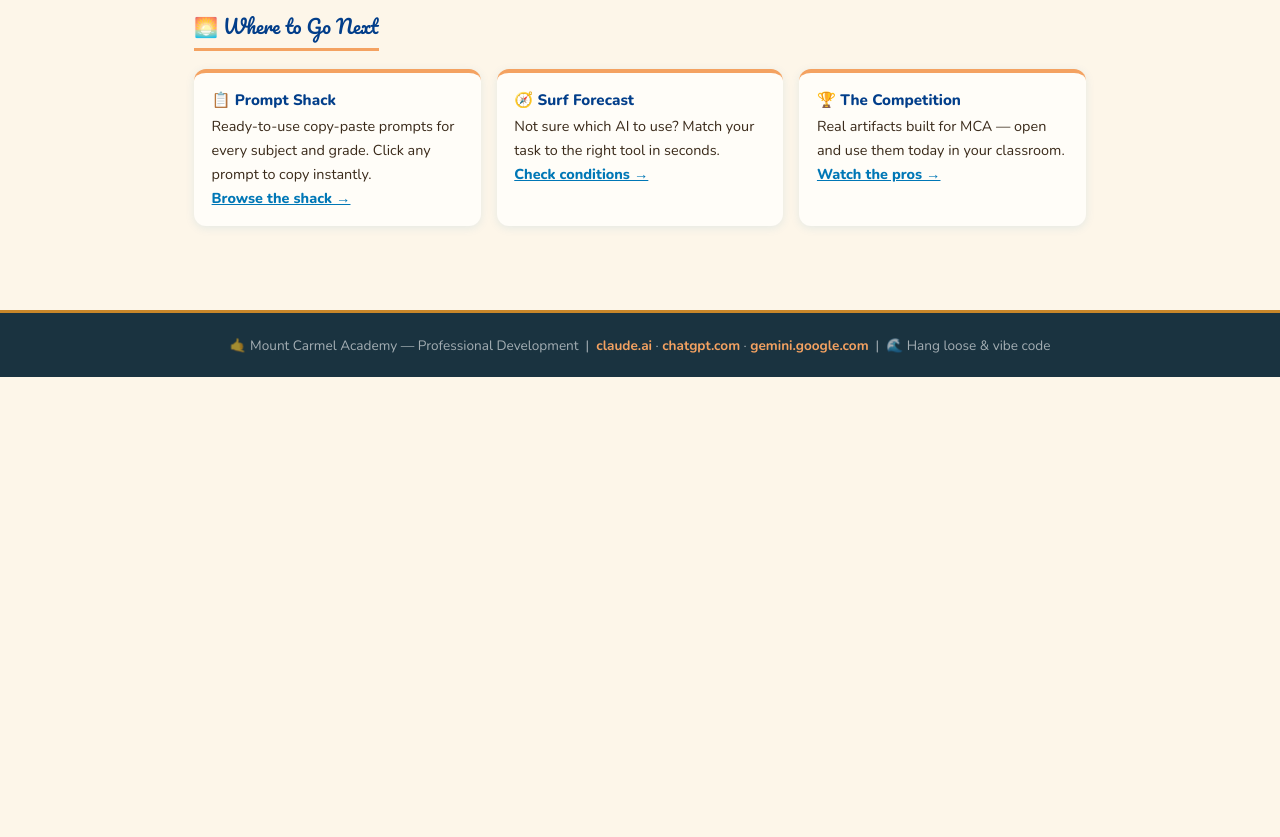
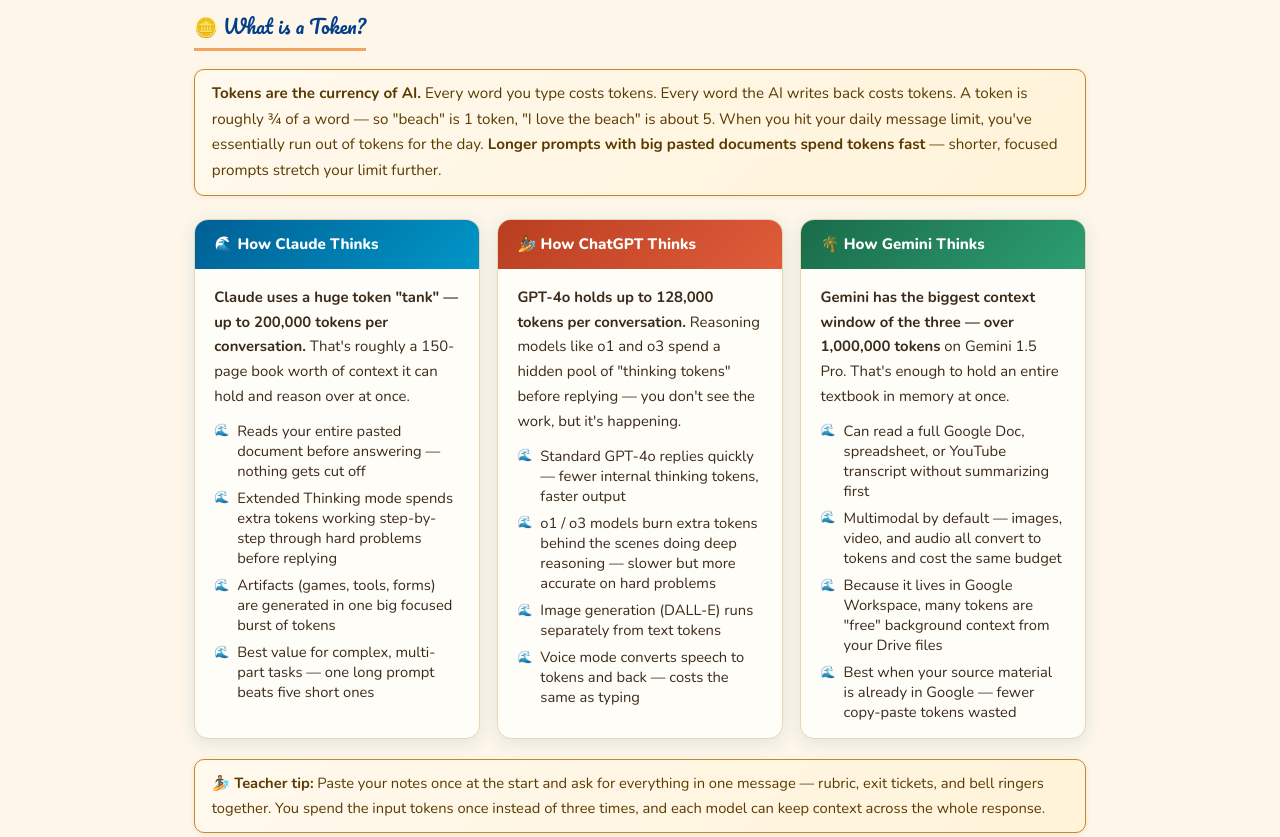
Before and after one commit to clindeman23/aibasic, a plain HTML site: page index.html in a window 1280 px wide. Shown: the part 1560-2397 px from the top of the page. Before the commit the page ends 1937 px from the top, so only its background shows below. Drawn offline with nearby package versions, Linux system fonts and the light colour scheme.

Commit message:
Add files via upload

```diff
--- a/index.html
+++ b/index.html
@@ -434,11 +434,52 @@
       </table>
     </div>
 
-    <div class="stitle mt">🌅 Where to Go Next</div>
-    <div class="tgrid">
-      <div class="tip"><h4>📋 Prompt Shack</h4><p>Ready-to-use copy-paste prompts for every subject and grade. Click any prompt to copy instantly.</p><a href="#" onclick="go('prompts',document.querySelectorAll('nav button')[5]);return false">Browse the shack →</a></div>
-      <div class="tip"><h4>🧭 Surf Forecast</h4><p>Not sure which AI to use? Match your task to the right tool in seconds.</p><a href="#" onclick="go('decision',document.querySelectorAll('nav button')[6]);return false">Check conditions →</a></div>
-      <div class="tip"><h4>🏆 The Competition</h4><p>Real artifacts built for MCA — open and use them today in your classroom.</p><a href="#" onclick="go('examples',document.querySelectorAll('nav button')[7]);return false">Watch the pros →</a></div>
+    <div class="stitle mt">🪙 What is a Token?</div>
+    <div class="ibar" style="font-size:.95rem;line-height:1.7">
+      <strong>Tokens are the currency of AI.</strong> Every word you type costs tokens. Every word the AI writes back costs tokens. A token is roughly ¾ of a word — so "beach" is 1 token, "I love the beach" is about 5. When you hit your daily message limit, you've essentially run out of tokens for the day. <strong>Longer prompts with big pasted documents spend tokens fast</strong> — shorter, focused prompts stretch your limit further.
+    </div>
+
+    <div class="cgrid">
+      <div class="card">
+        <div class="ch cl">🌊 How Claude Thinks</div>
+        <div class="cb">
+          <p><strong>Claude uses a huge token "tank" — up to 200,000 tokens per conversation.</strong> That's roughly a 150-page book worth of context it can hold and reason over at once.</p>
+          <ul>
+            <li>Reads your entire pasted document before answering — nothing gets cut off</li>
+            <li>Extended Thinking mode spends extra tokens working step-by-step through hard problems before replying</li>
+            <li>Artifacts (games, tools, forms) are generated in one big focused burst of tokens</li>
+            <li>Best value for complex, multi-part tasks — one long prompt beats five short ones</li>
+          </ul>
+        </div>
+      </div>
+      <div class="card">
+        <div class="ch cg">🏄 How ChatGPT Thinks</div>
+        <div class="cb">
+          <p><strong>GPT-4o holds up to 128,000 tokens per conversation.</strong> Reasoning models like o1 and o3 spend a hidden pool of "thinking tokens" before replying — you don't see the work, but it's happening.</p>
+          <ul>
+            <li>Standard GPT-4o replies quickly — fewer internal thinking tokens, faster output</li>
+            <li>o1 / o3 models burn extra tokens behind the scenes doing deep reasoning — slower but more accurate on hard problems</li>
+            <li>Image generation (DALL-E) runs separately from text tokens</li>
+            <li>Voice mode converts speech to tokens and back — costs the same as typing</li>
+          </ul>
+        </div>
+      </div>
+      <div class="card">
+        <div class="ch gm">🌴 How Gemini Thinks</div>
+        <div class="cb">
+          <p><strong>Gemini has the biggest context window of the three — over 1,000,000 tokens</strong> on Gemini 1.5 Pro. That's enough to hold an entire textbook in memory at once.</p>
+          <ul>
+            <li>Can read a full Google Doc, spreadsheet, or YouTube transcript without summarizing first</li>
+            <li>Multimodal by default — images, video, and audio all convert to tokens and cost the same budget</li>
+            <li>Because it lives in Google Workspace, many tokens are "free" background context from your Drive files</li>
+            <li>Best when your source material is already in Google — fewer copy-paste tokens wasted</li>
+          </ul>
+        </div>
+      </div>
+    </div>
+
+    <div class="ibar mt" style="font-size:.92rem;line-height:1.68;margin-top:1.25rem">
+      <strong>🏄 Teacher tip:</strong> Paste your notes once at the start and ask for everything in one message — rubric, exit tickets, and bell ringers together. You spend the input tokens once instead of three times, and each model can keep context across the whole response.
     </div>
 
   </div>
```
